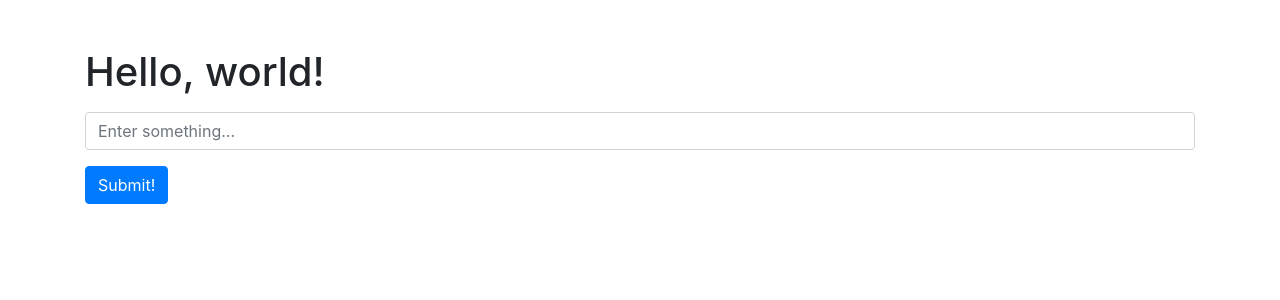
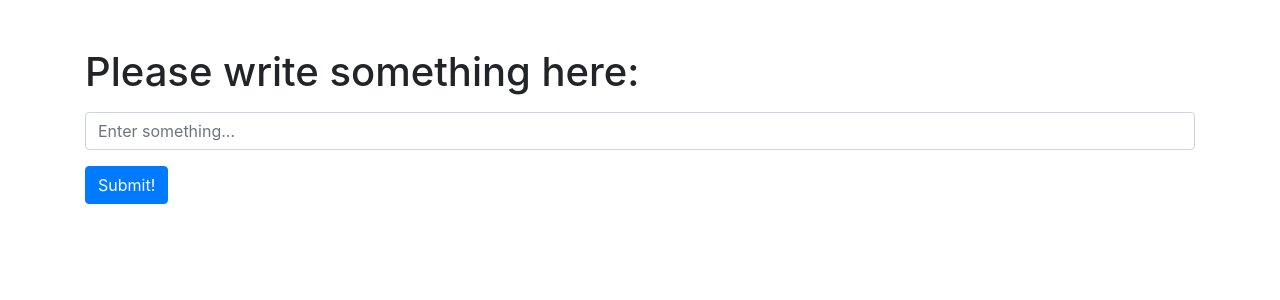
Before and after one commit to calvarado2004/my_flask_app, a Flask app: page / in a window 1280 px wide. Shown: the top 300 px of the page. Run offline with Flask 3, Linux system fonts and the light colour scheme.

Commit message:
adding html templates with bootstrap

```diff
--- a/templates/main.html
+++ b/templates/main.html
@@ -19,7 +19,7 @@
   </head>
 <body>
     <div class="container mt-5">
-        <h1>Hello, world!</h1>
+        <h1>Please write something here:</h1>
         <form action="/echo_user_input" method="POST" class="mt-3">
             <div class="form-group">
                 <input type="text" class="form-control" name="user_input" placeholder="Enter something...">
```
